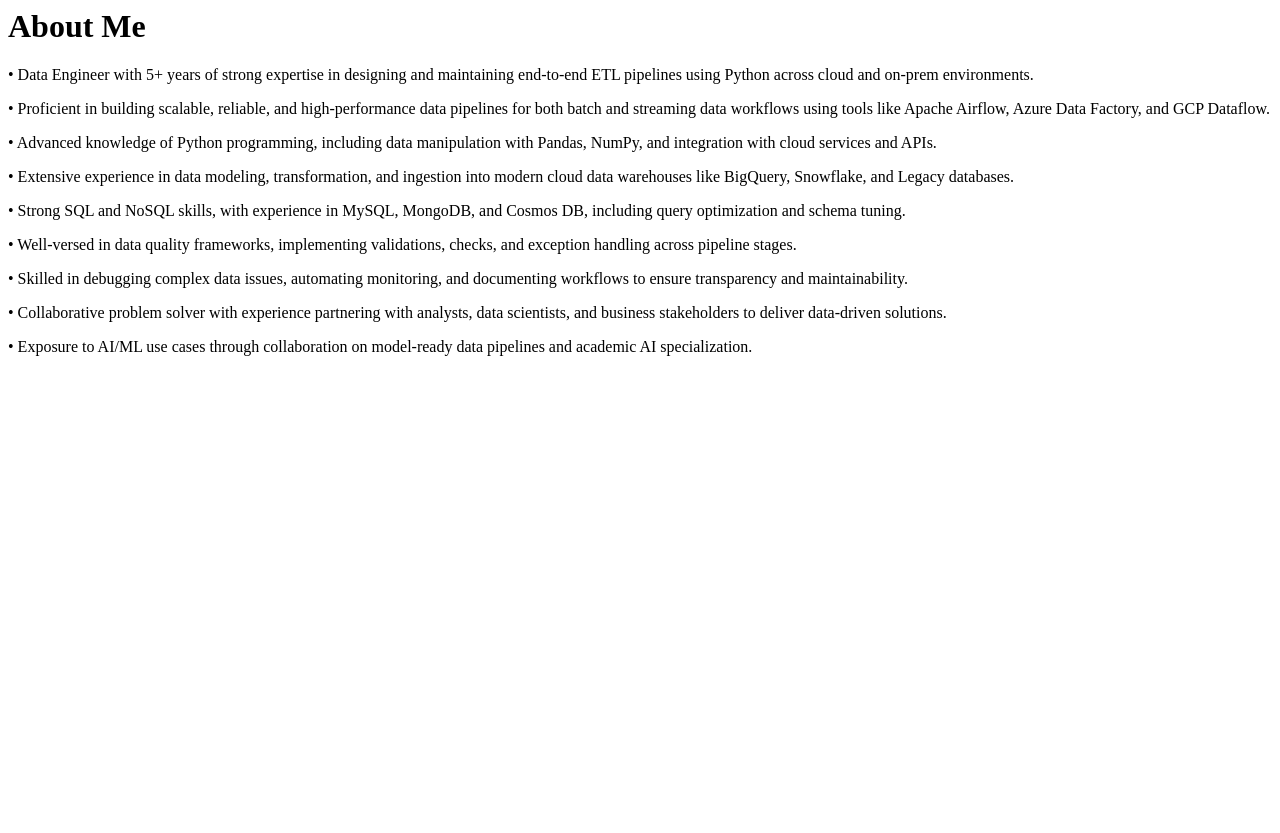
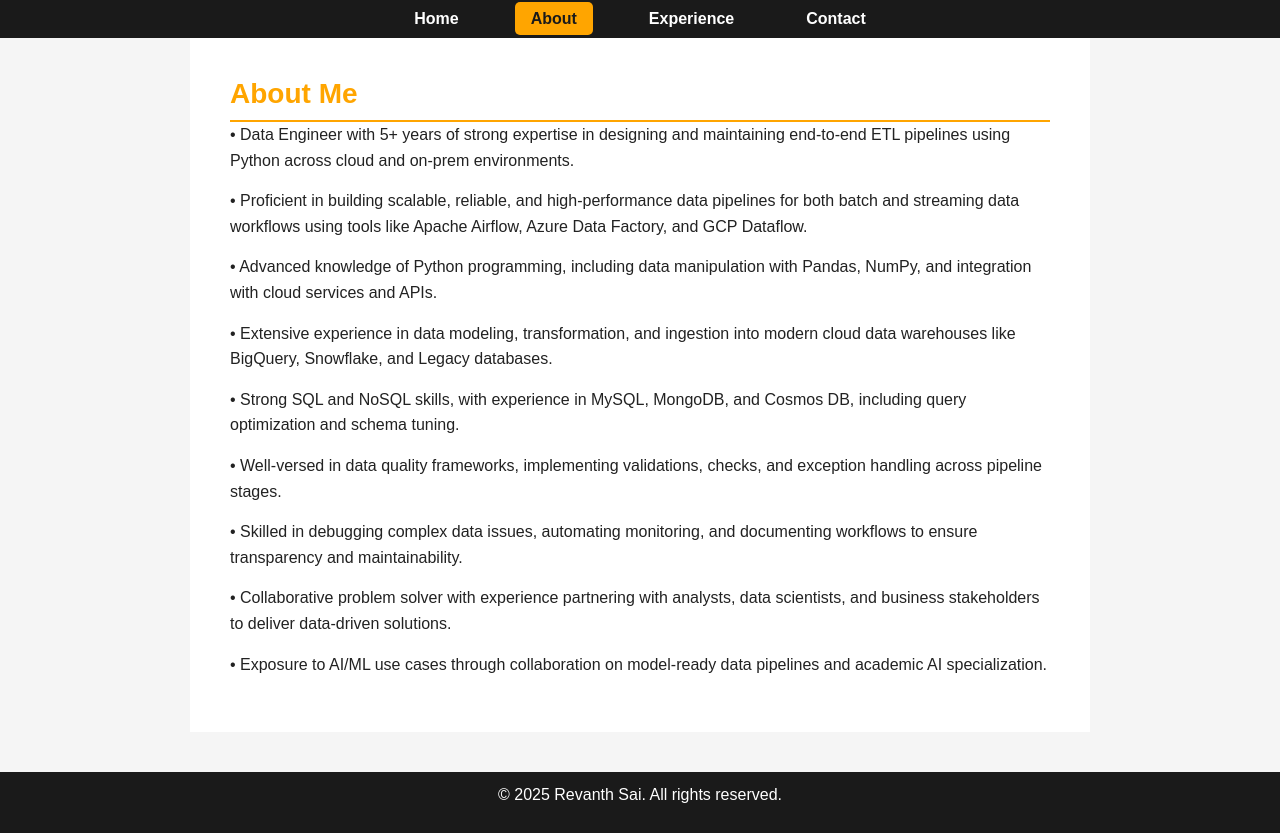
Before and after one commit to revanthsai36/revanthsai27, a plain HTML site: page about.html in a window 1280 px wide. Before the commit the page ends 800 px from the top, so only its background shows below. Drawn offline with Linux system fonts and the light colour scheme.

Commit message:
Update about.html

```diff
--- a/about.html
+++ b/about.html
@@ -1,26 +1,111 @@
+<!DOCTYPE html>
+<html lang="en">
+<head>
+  <meta charset="UTF-8" />
+  <meta name="viewport" content="width=device-width, initial-scale=1.0"/>
+  <title>About - Revanth Sai</title>
+  <link rel="stylesheet" href="style.css" />
+  <style>
+    /* Embedded styles for navigation */
+    body {
+      font-family: Arial, sans-serif;
+      margin: 0;
+      padding: 0;
+      background: #f5f5f5;
+    }
+
+    header {
+      background-color: #1a1a1a;
+      padding: 10px 0;
+    }
+
+    nav ul {
+      list-style-type: none;
+      display: flex;
+      justify-content: center;
+      margin: 0;
+      padding: 0;
+    }
+
+    nav ul li {
+      margin: 0 20px;
+    }
+
+    nav ul li a {
+      color: #fff;
+      text-decoration: none;
+      font-weight: bold;
+      font-size: 16px;
+      padding: 8px 16px;
+      border-radius: 5px;
+      transition: background-color 0.3s;
+    }
+
+    nav ul li a:hover,
+    nav ul li a.active {
+      background-color: orange;
+      color: #1a1a1a;
+    }
+
+    main {
+      padding: 40px;
+      max-width: 900px;
+      margin: auto;
+      background-color: white;
+    }
+
+    h1 {
+      color: orange;
+      font-size: 28px;
+      border-bottom: 2px solid orange;
+      padding-bottom: 10px;
+    }
+
+    p {
+      line-height: 1.6;
+      margin-bottom: 15px;
+    }
+
+    footer {
+      background-color: #1a1a1a;
+      color: white;
+      text-align: center;
+      padding: 10px 0;
+      margin-top: 40px;
+    }
+  </style>
+</head>
 <body>
+
   <header>
-    <h1>About Me</h1>
+    <nav>
+      <ul>
+        <li><a href="index.html">Home</a></li>
+        <li><a href="about.html" class="active">About</a></li>
+        <li><a href="experience.html">Experience</a></li>
+        <li><a href="contact.html">Contact</a></li>
+      </ul>
+    </nav>
   </header>
 
-  <section id="about" class="about-section">
-    <p>• Data Engineer with 5+ years of strong expertise in designing and maintaining end-to-end ETL pipelines
-    using Python across cloud and on-prem environments.</p>
-    <p>• Proficient in building scalable, reliable, and high-performance data pipelines for both batch and streaming data
-    workflows using tools like Apache Airflow, Azure Data Factory, and GCP Dataflow.</p>
-    <p>• Advanced knowledge of Python programming, including data manipulation with Pandas, NumPy, and
-    integration with cloud services and APIs.</p>
-    <p>• Extensive experience in data modeling, transformation, and ingestion into modern cloud data warehouses
-    like BigQuery, Snowflake, and Legacy databases.</p>
-    <p>• Strong SQL and NoSQL skills, with experience in MySQL, MongoDB, and Cosmos DB, including query
-    optimization and schema tuning.</p>
-    <p>• Well-versed in data quality frameworks, implementing validations, checks, and exception handling across
-    pipeline stages.</p>
-    <p>• Skilled in debugging complex data issues, automating monitoring, and documenting workflows to ensure
-    transparency and maintainability.</p>
-    <p>• Collaborative problem solver with experience partnering with analysts, data scientists, and business
-    stakeholders to deliver data-driven solutions.</p>
-    <p>• Exposure to AI/ML use cases through collaboration on model-ready data pipelines and academic AI
-    specialization.</p>
-  </section>
+  <main>
+    <section id="about">
+      <h1>About Me</h1>
+      <p>• Data Engineer with 5+ years of strong expertise in designing and maintaining end-to-end ETL pipelines using Python across cloud and on-prem environments.</p>
+      <p>• Proficient in building scalable, reliable, and high-performance data pipelines for both batch and streaming data workflows using tools like Apache Airflow, Azure Data Factory, and GCP Dataflow.</p>
+      <p>• Advanced knowledge of Python programming, including data manipulation with Pandas, NumPy, and integration with cloud services and APIs.</p>
+      <p>• Extensive experience in data modeling, transformation, and ingestion into modern cloud data warehouses like BigQuery, Snowflake, and Legacy databases.</p>
+      <p>• Strong SQL and NoSQL skills, with experience in MySQL, MongoDB, and Cosmos DB, including query optimization and schema tuning.</p>
+      <p>• Well-versed in data quality frameworks, implementing validations, checks, and exception handling across pipeline stages.</p>
+      <p>• Skilled in debugging complex data issues, automating monitoring, and documenting workflows to ensure transparency and maintainability.</p>
+      <p>• Collaborative problem solver with experience partnering with analysts, data scientists, and business stakeholders to deliver data-driven solutions.</p>
+      <p>• Exposure to AI/ML use cases through collaboration on model-ready data pipelines and academic AI specialization.</p>
+    </section>
+  </main>
+
+  <footer>
+    <p>&copy; 2025 Revanth Sai. All rights reserved.</p>
+  </footer>
+
 </body>
+</html>
```
